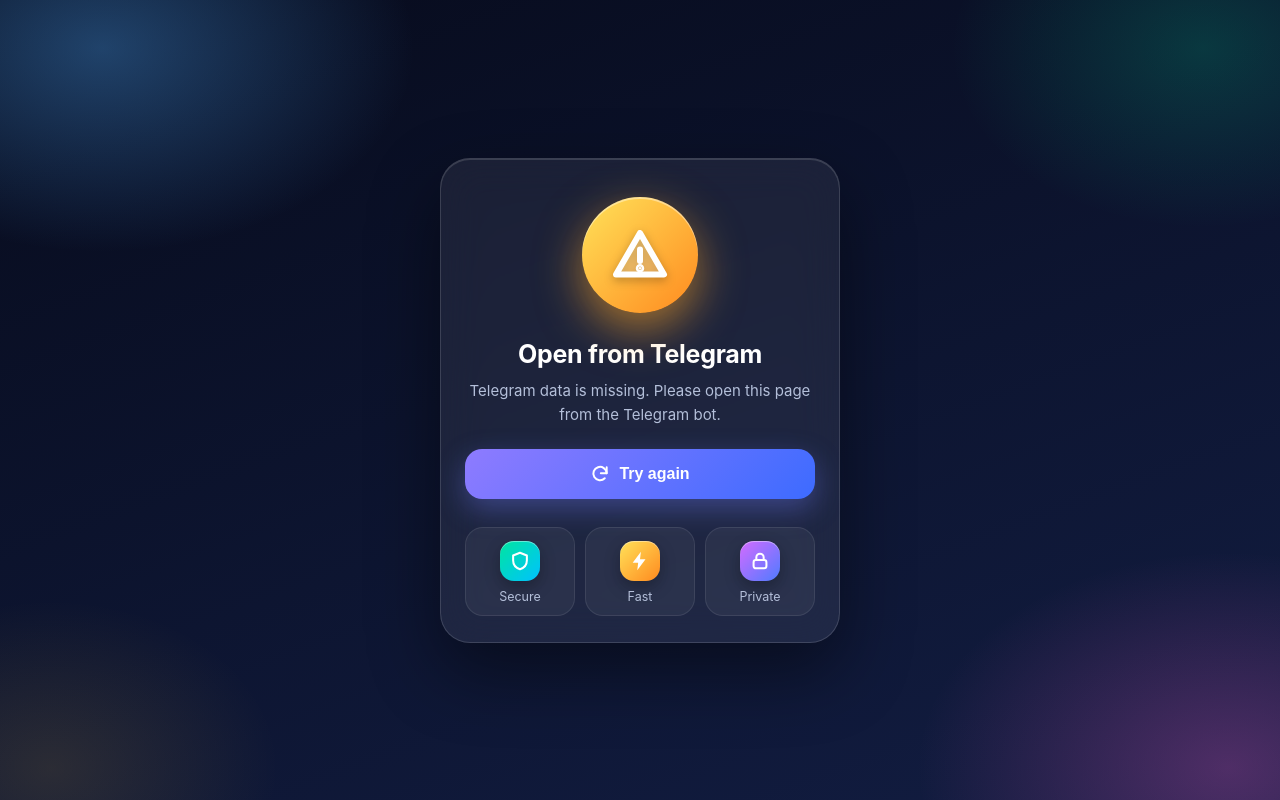
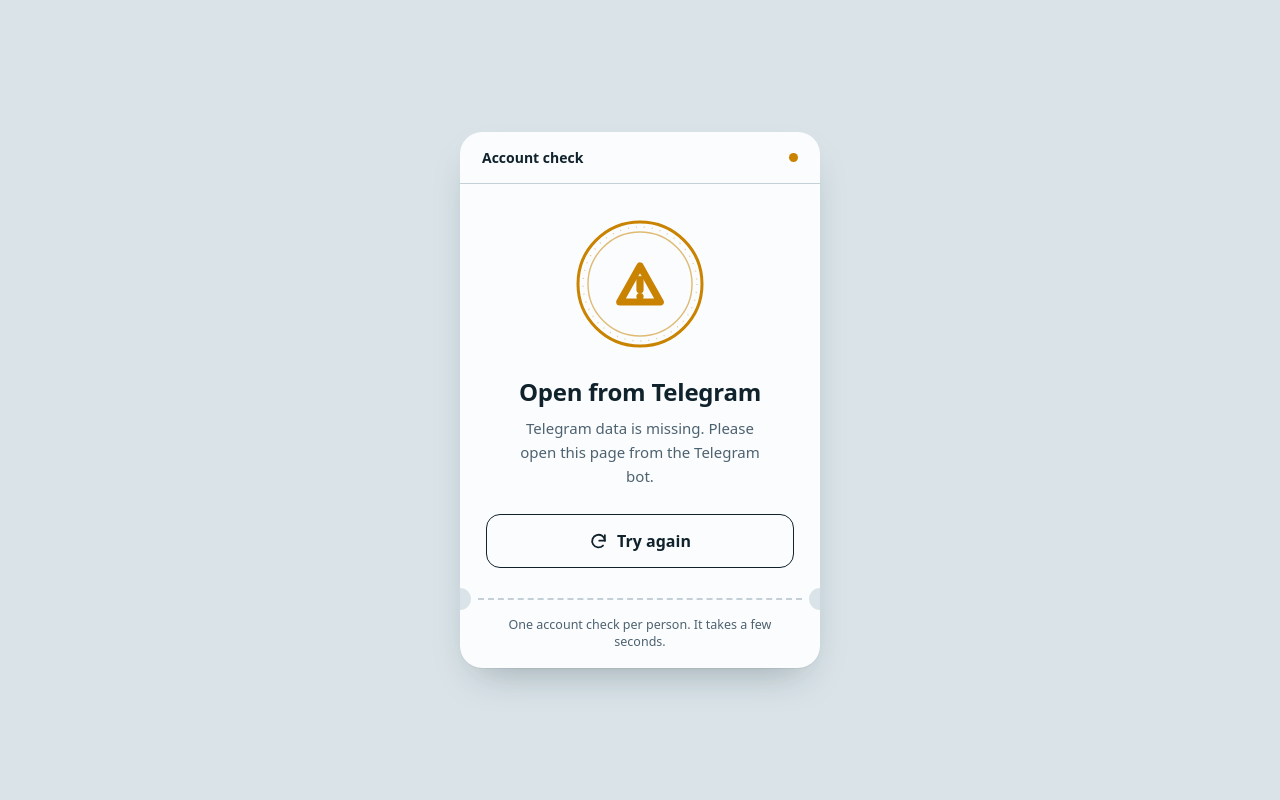
Before and after one commit to abdulselamahemade608-prog/Telebot, a website: page index.html in a window 1280 px wide. Drawn offline with Linux system fonts and the light colour scheme.

Commit message:
Update index.html

```diff
--- a/index.html
+++ b/index.html
@@ -3,131 +3,229 @@
 <head>
 <meta charset="UTF-8">
 <meta name="viewport" content="width=device-width, initial-scale=1.0, viewport-fit=cover">
+<meta name="color-scheme" content="light dark">
 <title>Account check</title>
 <script src="https://telegram.org/js/telegram-web-app.js"></script>
 <style>
 *{box-sizing:border-box;margin:0;padding:0;-webkit-tap-highlight-color:transparent}
+
 :root{
-  --bg1:#070b1c;--bg2:#121d42;--muted:#b4bfd9;
-  --g-load:linear-gradient(135deg,#4facfe,#8e5bff 55%,#ff5fd2);
-  --g-ok:linear-gradient(135deg,#00e5a0,#00c2ff);
-  --g-bad:linear-gradient(135deg,#ff5f6d,#ff2d87);
-  --g-warn:linear-gradient(135deg,#ffe259,#ff8a1f);
-  --g-err:linear-gradient(135deg,#8e7bff,#3d6bff);
-  --glow:#8e5bff;
+  --page:#d9e3e8;
+  --paper:#fbfcfd;
+  --ink:#10222c;
+  --ink-soft:#4d6270;
+  --line:#c3d0d8;
+  --accent:#0d6f8f;
+  --ok:#1b8a57;
+  --bad:#c53b36;
+  --warn:#c98300;
+  --err:#4a5fc1;
+  --stamp:var(--accent);
+  --shadow:0 1px 0 rgba(16,34,44,.06),0 18px 40px -18px rgba(16,34,44,.35);
 }
+:root[data-theme="dark"]{
+  --page:#0c161c;
+  --paper:#16252e;
+  --ink:#eaf1f4;
+  --ink-soft:#97aab5;
+  --line:#2a3d48;
+  --accent:#4cb8d9;
+  --ok:#4fd08f;
+  --bad:#ff7a73;
+  --warn:#f0b440;
+  --err:#8d9dff;
+  --shadow:0 1px 0 rgba(255,255,255,.04),0 18px 40px -18px rgba(0,0,0,.7);
+}
+
 html,body{height:100%}
 body{
   min-height:100dvh;display:flex;align-items:center;justify-content:center;
   padding:max(20px,env(safe-area-inset-top)) 20px max(20px,env(safe-area-inset-bottom));
-  color:#fff;overflow:hidden;
-  font-family:-apple-system,BlinkMacSystemFont,"Segoe UI",Roboto,"Noto Sans Ethiopic",Arial,sans-serif;
-  background:
-    radial-gradient(520px 340px at 8% 6%,rgba(79,172,254,.34),transparent 60%),
-    radial-gradient(520px 360px at 96% 96%,rgba(255,95,210,.26),transparent 60%),
-    radial-gradient(420px 300px at 94% 6%,rgba(0,229,160,.18),transparent 60%),
-    radial-gradient(380px 280px at 4% 96%,rgba(255,200,60,.12),transparent 60%),
-    linear-gradient(160deg,var(--bg1),var(--bg2));
+  background:var(--page);color:var(--ink);
+  font-family:system-ui,-apple-system,"Segoe UI",Roboto,"Noto Sans Ethiopic","Nyala",Arial,sans-serif;
 }
-.card{
-  width:100%;max-width:400px;text-align:center;padding:38px 24px 26px;
-  background:rgba(255,255,255,.07);border:1px solid rgba(255,255,255,.14);border-radius:30px;
-  backdrop-filter:blur(20px);-webkit-backdrop-filter:blur(20px);
-  box-shadow:0 28px 70px rgba(0,0,0,.45),inset 0 1px 0 rgba(255,255,255,.14);
+
+/* ---------- the pass ---------- */
+.pass{
+  position:relative;width:100%;max-width:360px;
+  background:var(--paper);border-radius:22px;box-shadow:var(--shadow);
+  overflow:hidden;
 }
-.badge{
-  position:relative;width:116px;height:116px;margin:0 auto 26px;border-radius:50%;
-  display:grid;place-items:center;background:var(--g-load);
-  box-shadow:0 16px 46px color-mix(in srgb,var(--glow) 62%,transparent),inset 0 2px 0 rgba(255,255,255,.4);
-  transition:background .35s,box-shadow .35s;
+.pass-top{
+  display:flex;align-items:center;justify-content:space-between;
+  padding:16px 22px;border-bottom:1px solid var(--line);
+  font-size:13px;color:var(--ink-soft);
 }
-.badge svg{width:60px;height:60px;display:none;filter:drop-shadow(0 3px 5px rgba(0,0,0,.28))}
-.badge[data-state=loading] .i-load,
-.badge[data-state=success] .i-ok,
-.badge[data-state=banned] .i-ban,
-.badge[data-state=warning] .i-warn,
-.badge[data-state=error] .i-err{display:block;animation:pop .5s cubic-bezier(.2,1.4,.4,1)}
-.badge[data-state=loading]{background:var(--g-load);--glow:#8e5bff}
-.badge[data-state=success]{background:var(--g-ok);--glow:#00e5a0}
-.badge[data-state=banned]{background:var(--g-bad);--glow:#ff3d78}
-.badge[data-state=warning]{background:var(--g-warn);--glow:#ffa726}
-.badge[data-state=error]{background:var(--g-err);--glow:#6f7cff}
-.ring{
-  position:absolute;inset:-10px;border-radius:50%;display:none;
-  border:3px solid transparent;border-top-color:#fff;border-right-color:rgba(255,255,255,.3);
-  animation:spin 1.1s linear infinite;
+.pass-top strong{font-weight:650;color:var(--ink);font-size:14px}
+.dot{
+  width:9px;height:9px;border-radius:50%;background:var(--stamp);
+  transition:background .3s;
 }
-.badge[data-state=loading] .ring{display:block}
-@keyframes spin{to{transform:rotate(360deg)}}
-@keyframes pop{from{transform:scale(.4);opacity:0}to{transform:scale(1);opacity:1}}
 
-h1{font-size:25px;font-weight:750;letter-spacing:-.3px;margin-bottom:10px}
-.msg{color:var(--muted);font-size:15px;line-height:1.6;min-height:48px}
+.pass-body{padding:34px 26px 30px;text-align:center}
 
+/* ---------- stamp ---------- */
+.stamp{
+  position:relative;width:132px;height:132px;margin:0 auto 28px;
+  color:var(--stamp);transition:color .3s;
+}
+.stamp svg.frame{position:absolute;inset:0;width:100%;height:100%}
+.stamp .outer{fill:none;stroke:currentColor;stroke-width:3}
+.stamp .inner{fill:none;stroke:currentColor;stroke-width:1.4;opacity:.55}
+.stamp .tick{fill:none;stroke:currentColor;stroke-width:1.4;opacity:.4}
+.stamp .glyph{
+  position:absolute;inset:0;display:none;align-items:center;justify-content:center;
+}
+.stamp .glyph svg{
+  width:54px;height:54px;fill:none;stroke:currentColor;
+  stroke-width:3.2;stroke-linecap:round;stroke-linejoin:round;
+}
+
+/* loading: dashed ring turns slowly */
+.stamp[data-state="loading"] .outer{
+  stroke-dasharray:4 9;stroke-linecap:round;
+  transform-origin:66px 66px;animation:turn 6s linear infinite;
+}
+.stamp[data-state="loading"] .tick{animation:turn 14s linear infinite reverse;transform-origin:66px 66px}
+.stamp[data-state="loading"] .g-load{display:flex}
+.stamp[data-state="loading"] .g-load svg{animation:breathe 1.6s ease-in-out infinite}
+
+/* result: the stamp lands */
+.stamp[data-state="success"],
+.stamp[data-state="banned"],
+.stamp[data-state="warning"],
+.stamp[data-state="error"]{animation:land .45s cubic-bezier(.2,.9,.25,1.1) both}
+.stamp[data-state="success"]{--stamp:var(--ok)}
+.stamp[data-state="banned"]{--stamp:var(--bad)}
+.stamp[data-state="warning"]{--stamp:var(--warn)}
+.stamp[data-state="error"]{--stamp:var(--err)}
+.stamp[data-state="success"] .g-ok,
+.stamp[data-state="banned"] .g-ban,
+.stamp[data-state="warning"] .g-warn,
+.stamp[data-state="error"] .g-err{display:flex}
+
+.stamp[data-state="success"],
+.stamp[data-state="banned"]{--tilt:-7deg}
+.stamp[data-state="warning"],
+.stamp[data-state="error"]{--tilt:0deg}
+
+@keyframes turn{to{transform:rotate(360deg)}}
+@keyframes breathe{0%,100%{transform:scale(.92);opacity:.7}50%{transform:scale(1);opacity:1}}
+@keyframes land{
+  0%{transform:scale(1.55) rotate(0deg);opacity:0}
+  60%{transform:scale(.96) rotate(var(--tilt,0deg));opacity:1}
+  100%{transform:scale(1) rotate(var(--tilt,0deg));opacity:1}
+}
+
+/* ---------- text ---------- */
+h1{font-size:24px;line-height:1.2;font-weight:700;letter-spacing:-.01em;margin-bottom:10px}
+.msg{
+  color:var(--ink-soft);font-size:15px;line-height:1.6;
+  min-height:48px;max-width:30ch;margin:0 auto;
+}
+
+/* ---------- buttons ---------- */
 .btn{
-  display:none;width:100%;margin-top:22px;padding:15px 18px;border:0;border-radius:17px;
-  color:#fff;font-size:16px;font-weight:650;cursor:pointer;
-  align-items:center;justify-content:center;gap:9px;transition:transform .12s,filter .12s;
+  display:none;width:100%;margin-top:26px;padding:15px 18px;border-radius:14px;
+  font:inherit;font-size:16px;font-weight:650;cursor:pointer;
+  align-items:center;justify-content:center;gap:9px;
+  transition:transform .12s,opacity .12s;
 }
-.btn svg{width:20px;height:20px}
-.btn:active{transform:scale(.97);filter:brightness(.92)}
-.btn:focus-visible{outline:3px solid #fff;outline-offset:3px}
-.btn.ok{background:var(--g-ok);box-shadow:0 10px 28px rgba(0,229,160,.34)}
-.btn.retry{background:var(--g-err);box-shadow:0 10px 28px rgba(111,124,255,.36)}
+.btn svg{width:19px;height:19px;fill:none;stroke:currentColor;stroke-width:2.3;stroke-linecap:round;stroke-linejoin:round}
+.btn:active{transform:scale(.98);opacity:.9}
+.btn:focus-visible{outline:3px solid var(--accent);outline-offset:3px}
+.btn.ok{background:var(--ink);color:var(--paper);border:0}
+.btn.retry{background:transparent;color:var(--ink);border:1.5px solid var(--ink)}
 
-.chips{display:flex;gap:10px;margin-top:28px}
-.chip{
-  flex:1;padding:13px 6px 11px;border-radius:18px;font-size:12.5px;color:var(--muted);
-  background:rgba(255,255,255,.05);border:1px solid rgba(255,255,255,.09);
+/* ---------- tear-off edge ---------- */
+.tear{
+  position:relative;height:0;border-top:2px dashed var(--line);margin:0 18px;
 }
-.chip span{
-  width:40px;height:40px;border-radius:14px;margin:0 auto 8px;display:grid;place-items:center;
-  box-shadow:0 6px 16px rgba(0,0,0,.28),inset 0 1px 0 rgba(255,255,255,.4);
+.tear::before,.tear::after{
+  content:"";position:absolute;top:-12px;width:22px;height:22px;border-radius:50%;
+  background:var(--page);
 }
-.chip svg{width:22px;height:22px}
-.chip:nth-child(1) span{background:linear-gradient(135deg,#00e5a0,#00c2ff)}
-.chip:nth-child(2) span{background:linear-gradient(135deg,#ffe259,#ff8a1f)}
-.chip:nth-child(3) span{background:linear-gradient(135deg,#d46bff,#4f7bff)}
+.tear::before{left:-29px}
+.tear::after{right:-29px}
+.pass-foot{
+  padding:16px 22px 18px;text-align:center;font-size:12.5px;color:var(--ink-soft);
+}
 
 @media (prefers-reduced-motion:reduce){
-  .ring{animation-duration:2.6s}.badge svg{animation:none!important}
+  .stamp[data-state="loading"] .outer,
+  .stamp[data-state="loading"] .tick,
+  .stamp[data-state="loading"] .g-load svg{animation:none}
+  .stamp[data-state="success"],
+  .stamp[data-state="banned"],
+  .stamp[data-state="warning"],
+  .stamp[data-state="error"]{animation:none;transform:rotate(var(--tilt,0deg))}
 }
 </style>
 </head>
 <body>
-<main class="card">
+<main class="pass">
 
-  <div class="badge" id="badge" data-state="loading" aria-live="polite">
-    <div class="ring"></div>
-    <svg class="i-load" viewBox="0 0 24 24" fill="none" stroke="#fff" stroke-width="2" stroke-linecap="round" stroke-linejoin="round"><path d="M12 3l7.5 3v5.2c0 4.6-3.1 8.4-7.5 9.8-4.4-1.4-7.5-5.2-7.5-9.8V6L12 3z" fill="rgba(255,255,255,.22)"/><path d="M9 12l2.2 2.2L15.5 10"/></svg>
-    <svg class="i-ok" viewBox="0 0 24 24" fill="none" stroke="#fff" stroke-width="2.8" stroke-linecap="round" stroke-linejoin="round"><circle cx="12" cy="12" r="9.5" stroke-width="1.8" fill="rgba(255,255,255,.22)"/><path d="M7.5 12.5l3 3 6-6.5"/></svg>
-    <svg class="i-ban" viewBox="0 0 24 24" fill="none" stroke="#fff" stroke-width="2.6" stroke-linecap="round"><circle cx="12" cy="12" r="9.5" fill="rgba(255,255,255,.22)"/><path d="M5.5 5.5l13 13"/></svg>
-    <svg class="i-warn" viewBox="0 0 24 24" fill="none" stroke="#fff" stroke-width="2.4" stroke-linecap="round" stroke-linejoin="round"><path d="M12 3.2l9.6 16.6H2.4L12 3.2z" fill="rgba(255,255,255,.22)"/><path d="M12 9.8v4.6"/><circle cx="12" cy="17.3" r=".5" fill="#fff"/></svg>
-    <svg class="i-err" viewBox="0 0 24 24" fill="none" stroke="#fff" stroke-width="2.6" stroke-linecap="round" stroke-linejoin="round"><circle cx="12" cy="12" r="9.5" stroke-width="1.8" fill="rgba(255,255,255,.22)"/><path d="M8.5 8.5l7 7M15.5 8.5l-7 7"/></svg>
+  <div class="pass-top">
+    <strong>Account check</strong>
+    <span class="dot" id="dot"></span>
+  </div>
+
+  <div class="pass-body">
+    <div class="stamp" id="stamp" data-state="loading" aria-live="polite">
+      <svg class="frame" viewBox="0 0 132 132" aria-hidden="true">
+        <circle class="outer" cx="66" cy="66" r="62"/>
+        <circle class="inner" cx="66" cy="66" r="52"/>
+        <circle class="tick" cx="66" cy="66" r="57" stroke-dasharray="1 7"/>
+      </svg>
+
+      <div class="glyph g-load" aria-hidden="true">
+        <svg viewBox="0 0 24 24"><path d="M12 3l7.5 3v5.2c0 4.6-3.1 8.4-7.5 9.8-4.4-1.4-7.5-5.2-7.5-9.8V6L12 3z"/></svg>
+      </div>
+      <div class="glyph g-ok" aria-hidden="true">
+        <svg viewBox="0 0 24 24"><path d="M5.5 12.8l4.2 4.2L18.5 7.5"/></svg>
+      </div>
+      <div class="glyph g-ban" aria-hidden="true">
+        <svg viewBox="0 0 24 24"><circle cx="12" cy="12" r="8.5"/><path d="M6 6l12 12"/></svg>
+      </div>
+      <div class="glyph g-warn" aria-hidden="true">
+        <svg viewBox="0 0 24 24"><path d="M12 4l9 16H3L12 4z"/><path d="M12 10v4.5"/><path d="M12 17.6v.01"/></svg>
+      </div>
+      <div class="glyph g-err" aria-hidden="true">
+        <svg viewBox="0 0 24 24"><path d="M7 7l10 10M17 7L7 17"/></svg>
+      </div>
     </div>
 
     <h1 id="title">Checking your account</h1>
     <p class="msg" id="message">Please wait a moment while we securely check your account.</p>
 
     <button class="btn ok" id="doneBtn" type="button">
-    <svg viewBox="0 0 24 24" fill="none" stroke="#fff" stroke-width="2.4" stroke-linecap="round" stroke-linejoin="round"><path d="M21 3L10 14M21 3l-7 18-4-7-7-4 18-7z"/></svg>
+      <svg viewBox="0 0 24 24"><path d="M21 3L10 14M21 3l-7 18-4-7-7-4 18-7z"/></svg>
       Continue in Telegram
     </button>
     <button class="btn retry" id="retryBtn" type="button">
-    <svg viewBox="0 0 24 24" fill="none" stroke="#fff" stroke-width="2.4" stroke-linecap="round" stroke-linejoin="round"><path d="M20 11a8 8 0 10-2.3 6.1"/><path d="M20 4v7h-7"/></svg>
+      <svg viewBox="0 0 24 24"><path d="M20 11a8 8 0 10-2.3 6.1"/><path d="M20 4v7h-7"/></svg>
       Try again
     </button>
+  </div>
 
-  <div class="chips" aria-hidden="true">
-    <div class="chip"><span><svg viewBox="0 0 24 24" fill="none" stroke="#fff" stroke-width="2.2" stroke-linecap="round" stroke-linejoin="round"><path d="M12 3l7.5 3v5.2c0 4.6-3.1 8.4-7.5 9.8-4.4-1.4-7.5-5.2-7.5-9.8V6L12 3z"/></svg></span>Secure</div>
-    <div class="chip"><span><svg viewBox="0 0 24 24" fill="#fff"><path d="M13 2L4 14h6l-1 8 9-12h-6l1-8z"/></svg></span>Fast</div>
-    <div class="chip"><span><svg viewBox="0 0 24 24" fill="none" stroke="#fff" stroke-width="2.2" stroke-linecap="round" stroke-linejoin="round"><rect x="5" y="11" width="14" height="9" rx="2.5"/><path d="M8 11V8a4 4 0 018 0v3"/></svg></span>Private</div>
-  </div>
+  <div class="tear"></div>
+  <div class="pass-foot">One account check per person. It takes a few seconds.</div>
+
 </main>
 
 <script>
 const tg=(window.Telegram&&window.Telegram.WebApp)||{initData:"",ready(){},expand(){},close(){window.close()}};
 try{tg.ready();tg.expand()}catch(e){}
+
+// follow the Telegram light / dark setting
+(function(){
+  let scheme=tg.colorScheme;
+  if(!scheme&&window.matchMedia&&window.matchMedia("(prefers-color-scheme: dark)").matches){scheme="dark"}
+  document.documentElement.dataset.theme=scheme==="dark"?"dark":"light";
+  try{tg.onEvent&&tg.onEvent("themeChanged",function(){
+    document.documentElement.dataset.theme=tg.colorScheme==="dark"?"dark":"light";
+  })}catch(e){}
+})();
 
 const API_BASE = 'https://mrabdubot.vercel.app';
 
@@ -143,8 +241,17 @@
 
 const $=id=>document.getElementById(id);
 
+const DOT_COLOR={
+  loading:"var(--accent)",
+  success:"var(--ok)",
+  banned:"var(--bad)",
+  warning:"var(--warn)",
+  error:"var(--err)"
+};
+
 function setState(state,title,message){
-  $("badge").dataset.state=state;
+  $("stamp").dataset.state=state;
+  $("dot").style.background=DOT_COLOR[state]||"var(--accent)";
   $("title").textContent=title;
   $("message").textContent=message;
   $("doneBtn").style.display=state==="success"?"flex":"none";
@@ -187,6 +294,7 @@
 
 $("retryBtn").addEventListener("click",verify);
 $("doneBtn").addEventListener("click",()=>tg.close());
+setState("loading","Checking your account","Please wait a moment while we securely check your account.");
 verify();
 </script>
 </body>
```
Lines whose indentation alone changed are shown as unchanged.
